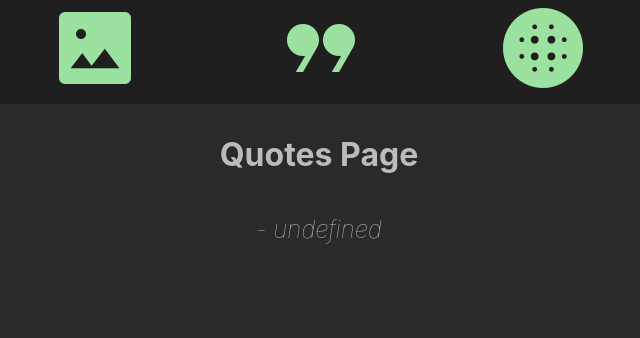
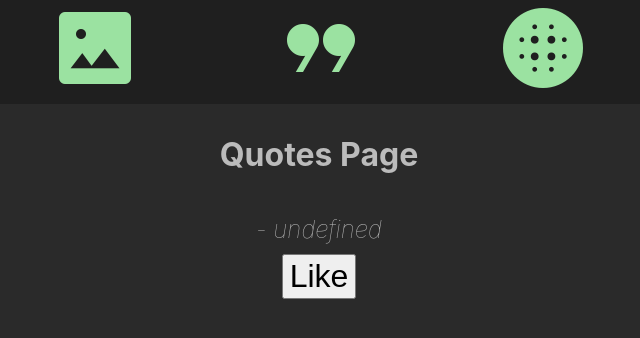
Before and after one commit to dkalnz/project-2, a React (Create React App) app: page / in a window 1280 px wide. Shown: the top 338 px of the page, without its empty margins (321-961 px from the left). Built offline with nearby package versions, Linux system fonts and the light colour scheme; no server answers.

Commit message:
Update pseudocode for gallery array, added like button

```diff
--- a/src/App.js
+++ b/src/App.js
@@ -8,6 +8,7 @@ import Breathe from './pages/Breathe';
 import { Route, Routes } from 'react-router-dom';
 
 function App() {
+	// parent state for array of likes
 	return (
 		<>
 			<Navbar />
--- a/src/pages/Gallery.js
+++ b/src/pages/Gallery.js
@@ -3,6 +3,7 @@ export default function Gallery() {
 		<>
 			<div className='gallery-page  fade-in-fast'>
 				<h3>Gallery Page</h3>
+				{/* render array of likes with CSS grid */}
 			</div>
 		</>
 	);
--- a/src/pages/Quotes.js
+++ b/src/pages/Quotes.js
@@ -26,26 +26,10 @@ function Quotes() {
 		<div className='quotes-page fade-in-fast'>
 			<h3>Quotes Page</h3>
 			<DisplayBox quote={quote} />
+			<button class='Like'>Like</button>
 		</div>
 	);
 }
 export default Quotes;
-// useEffect(() => {
-// 	// declare the async data fetching function
-// const fetchData = async () => {
-// 		// get the data from the api
-// 		const data = await fetch('https://api.quotable.io/random');
-// 		// convert the data to json
-// 		const json = await response.json();
-
-// 		// set state with the result
-// 		setData(json);
-// 	};
-
-// 	// call the function
-// 	fetchData()
-// 		// make sure to catch any error
-// 		.catch(console.error);
-// }, []);
 
 // const url = `https://api.quotable.io/random`;
```
